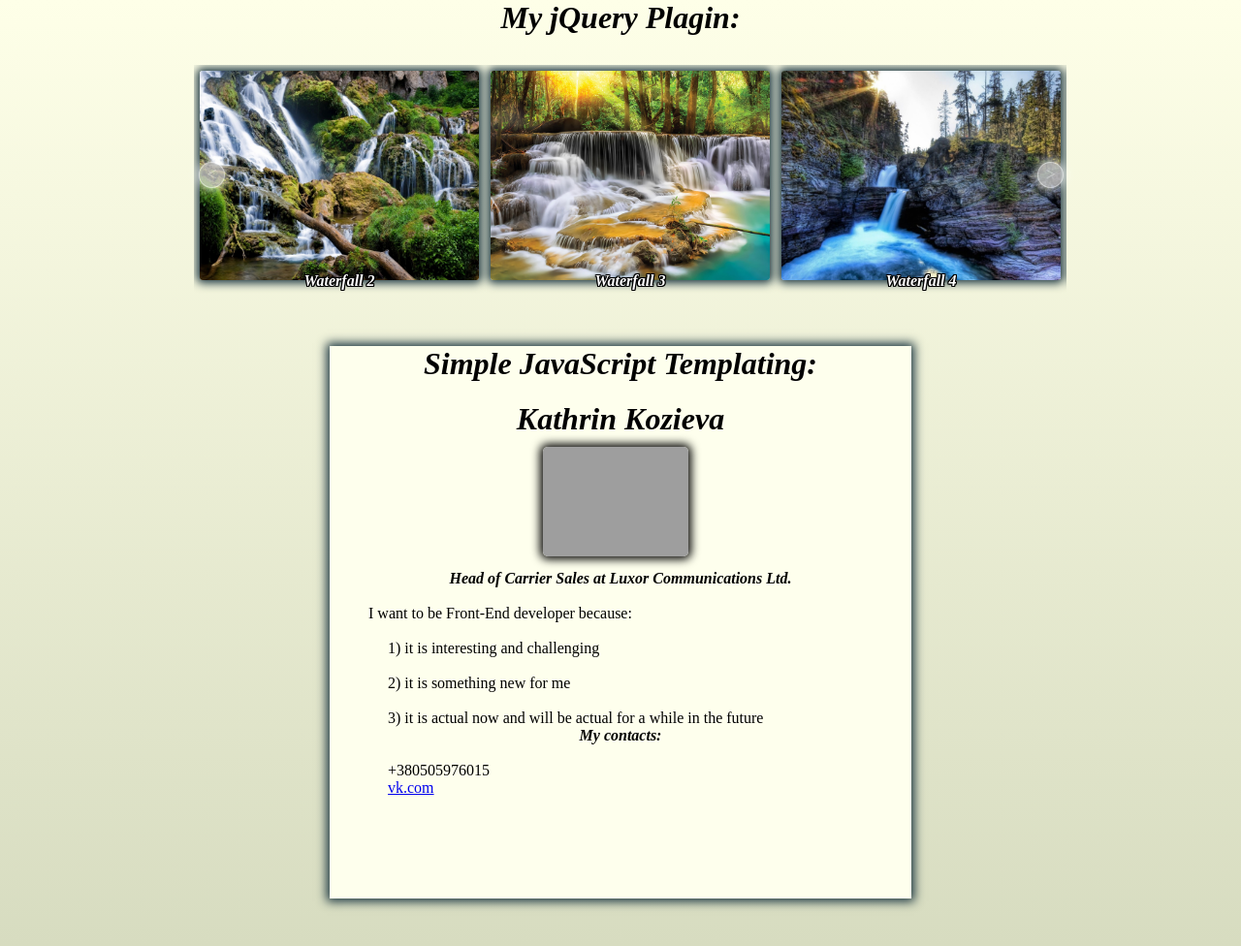
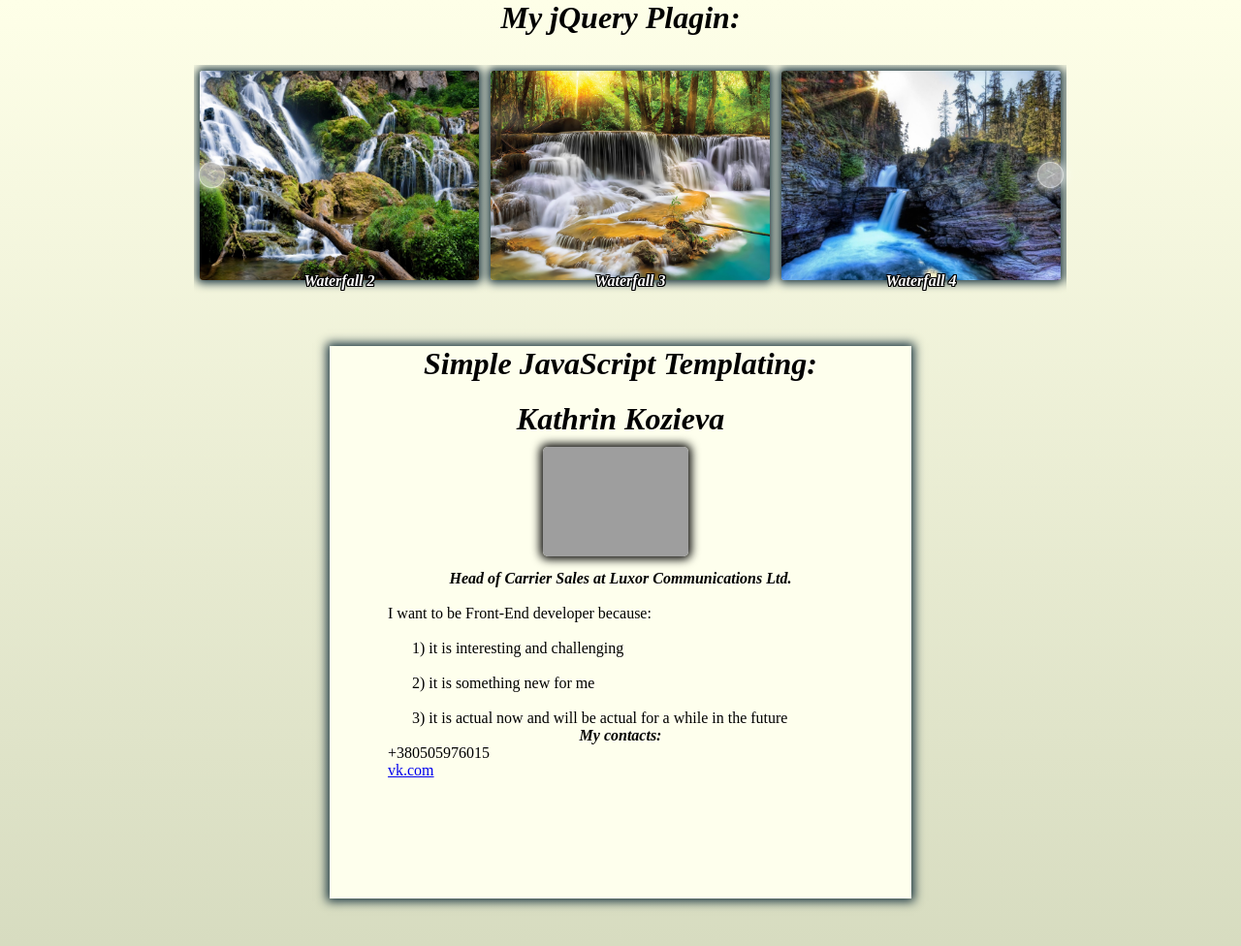
Before and after one commit to KathrinKozieva/JS_11-12, a plain HTML site: page index.html in a window 1280 px wide. Shown: the whole page at 97% size. Drawn offline with nearby package versions, Linux system fonts and the light colour scheme; grey boxes are pictures that could not be loaded.

Commit message:
Hometask JS 11-12

```diff
--- a/css/style.css
+++ b/css/style.css
@@ -50,8 +50,8 @@ body {
            box-shadow: 0px 0px 10px 3px rgba(0,0,0,1);
 		}
 		.text {
-			margin-left: 40px;
+			margin-left: 60px;
 		}
 		.text1 {
-			margin-left: 60px;
+			margin-left: 85px;
 		}
--- a/js/script.js
+++ b/js/script.js
@@ -26,8 +26,8 @@ $(function() {
         },
         {
             headingSmall: 'My contacts: ',
-            text1: '+380505976015',
-            myLink: ' href="http://vk.com/id175036751" class="text1">vk.com'
+            text: '+380505976015',
+            myLink: ' href="http://vk.com/id175036751" class="text">vk.com'
         }
     ];
 
```
